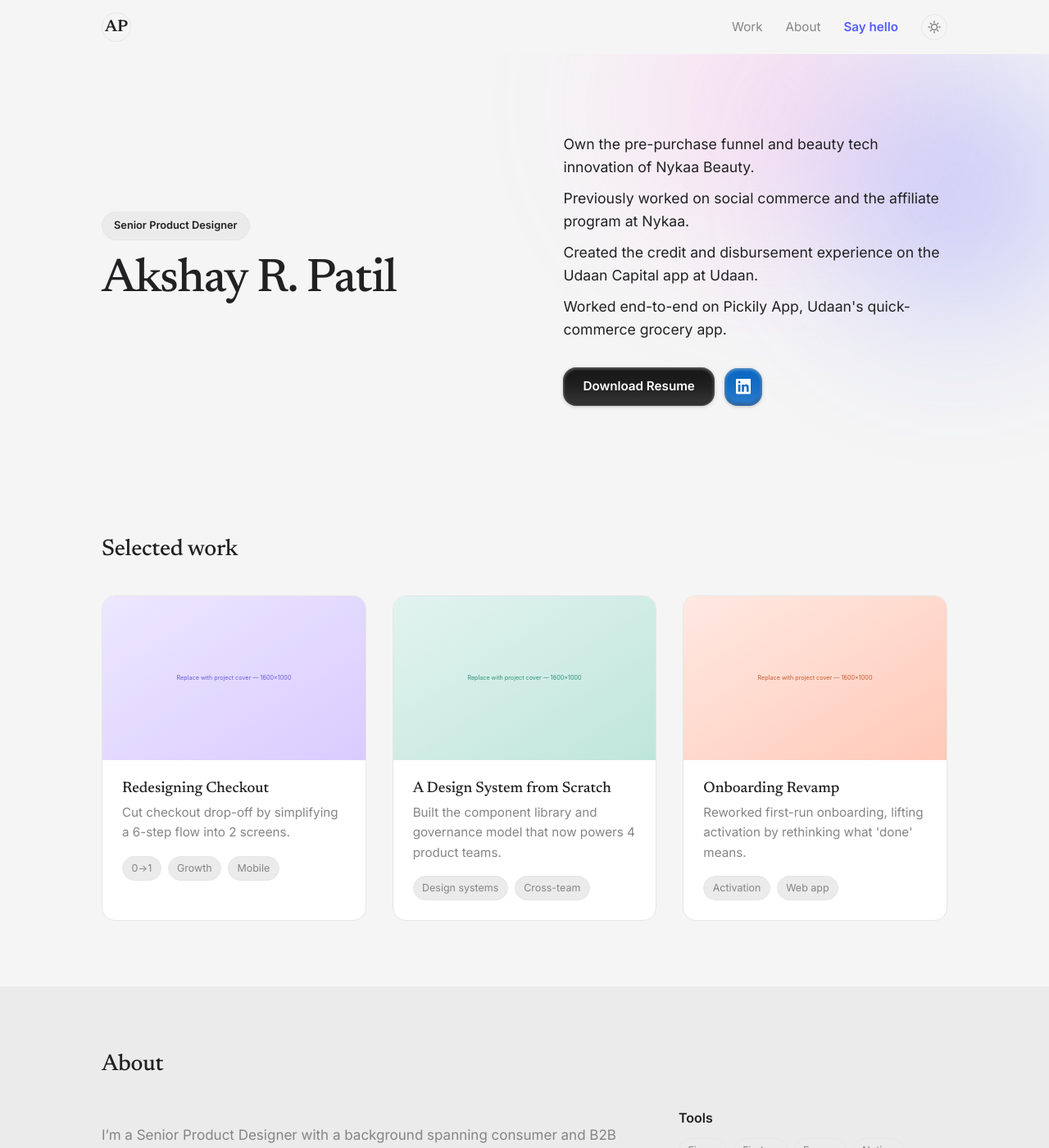
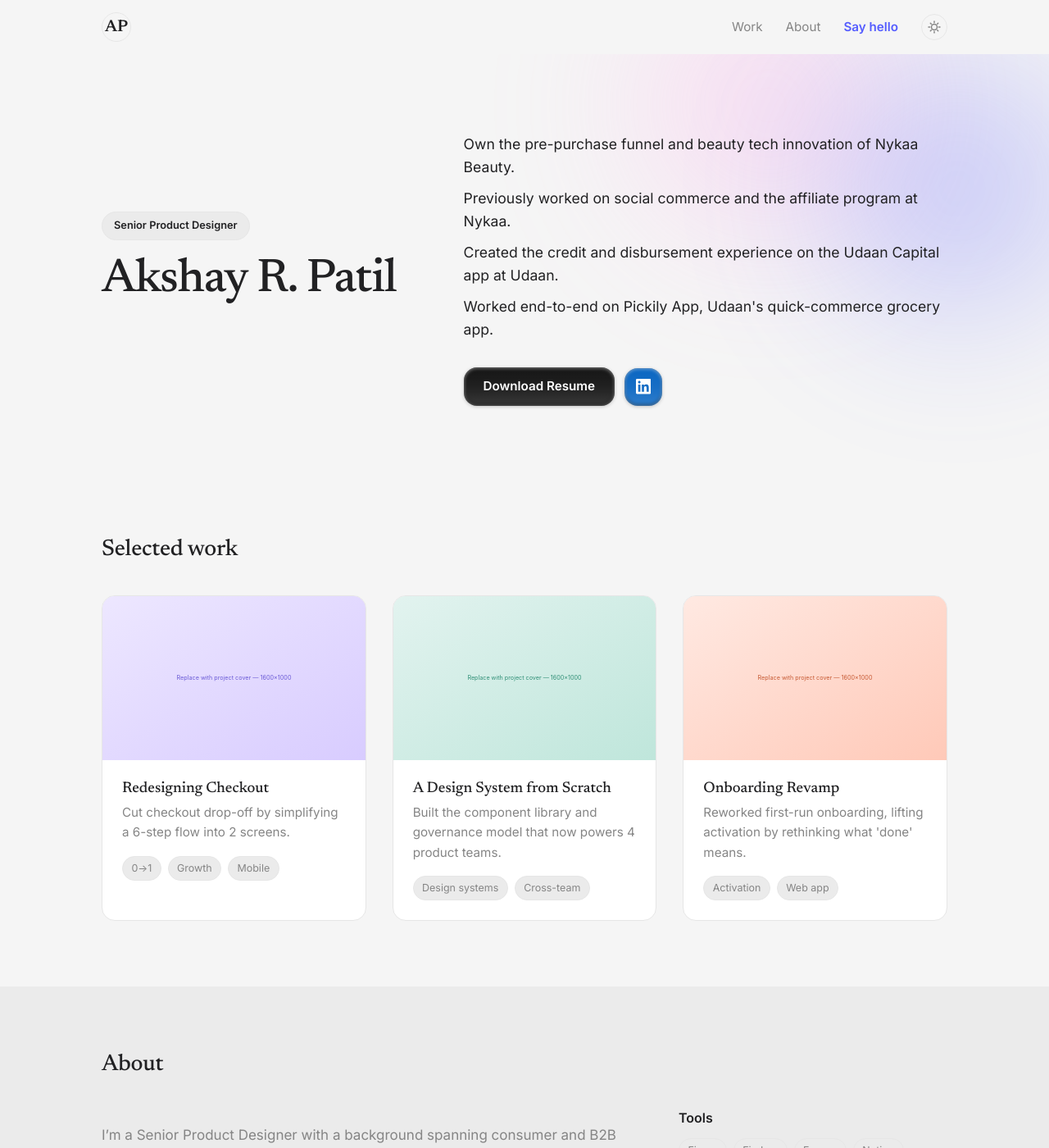
Before and after one commit to akshayrpatil/akshayrpatil.github.io, a Jekyll site: the page built from index.md, in a window 1280 px wide and 1400 px high. Shown: the whole window at 82% size. Built offline with Jekyll 4.4.1, drawn with Linux system fonts in a browser that asks for light colours.

Commit message:
fix-hero-widget

```diff
--- a/assets/css/main.css
+++ b/assets/css/main.css
@@ -231,7 +231,7 @@ h1, h2, h3 {
 
 .hero__grid {
   display: grid;
-  grid-template-columns: 1.1fr 1fr;
+  grid-template-columns: 2fr 3fr;
   gap: 3rem;
   align-items: center;
 }
@@ -256,7 +256,6 @@ h1, h2, h3 {
 }
 
 .hero__bio {
-  max-width: 46ch;
   margin: 0 0 2rem;
 }
 
```
